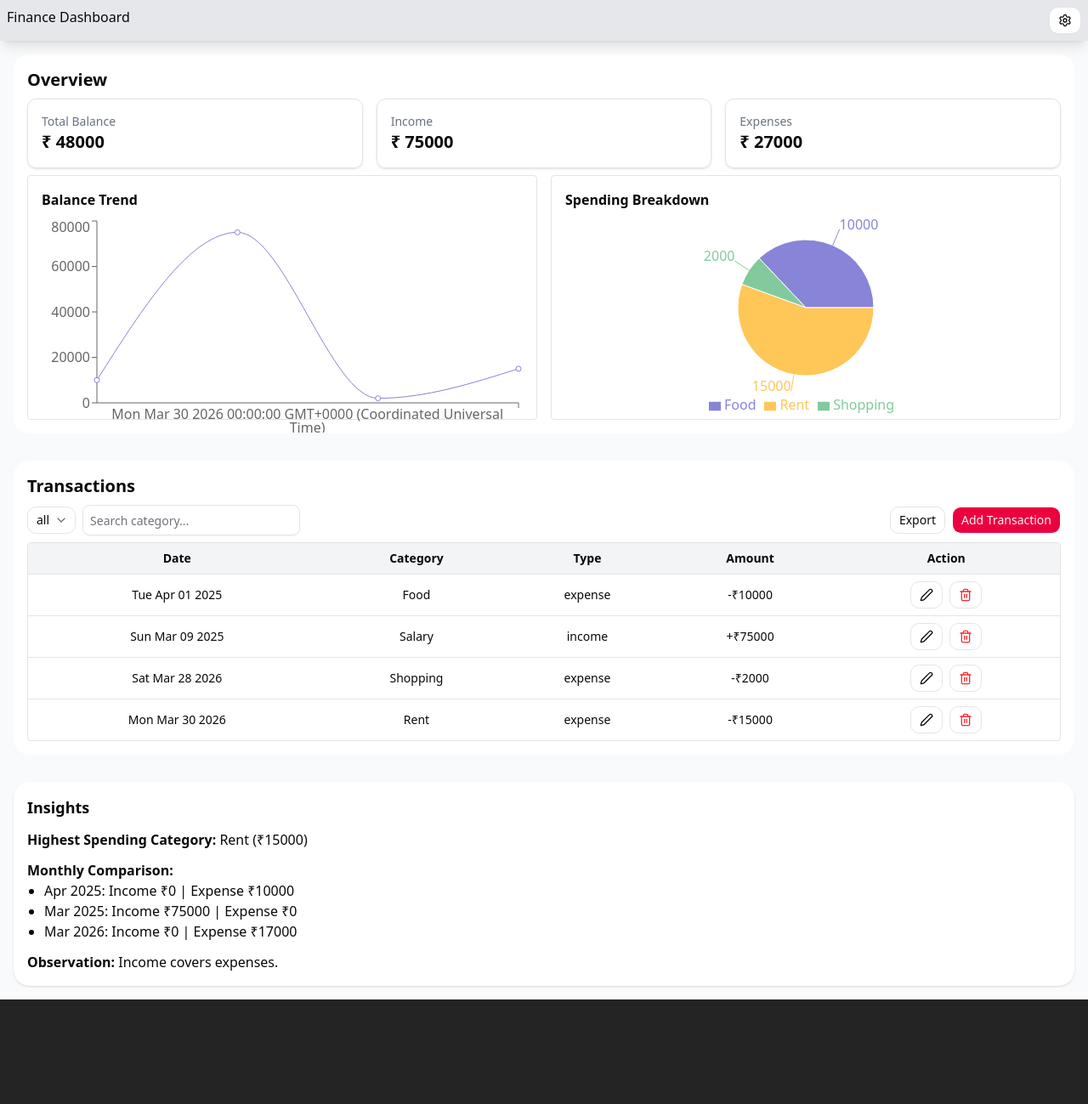
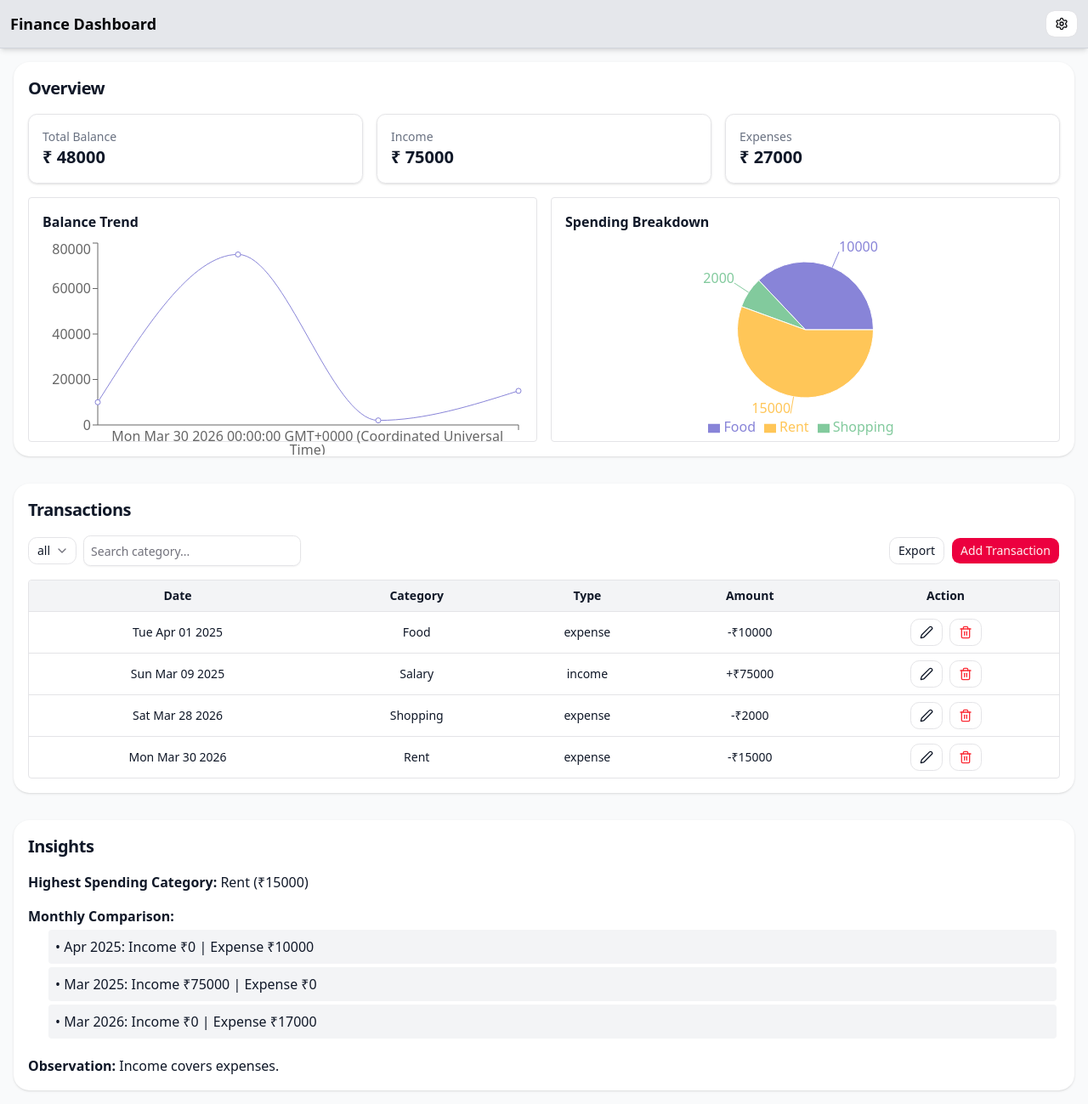
Before and after one commit to PriDebnath/zorvyn-assessment, a React (Vite) app: page / in a window 1280 px wide. Shown: the whole page at 85% size. Before the commit the page ends 1176 px from the top, so only its background shows below. Built offline with nearby package versions, Linux system fonts and the light colour scheme.

Commit message:
Enhanced Dark Mode.

```diff
--- a/src/feature/dashboard/component/insights/insights.tsx
+++ b/src/feature/dashboard/component/insights/insights.tsx
@@ -59,9 +59,7 @@ function InsightsComponent({ transactions }: Props) {
   }, [transactions]);
 
   return (
-    <div className="bg-white shadow rounded-2xl p-4 space-y-3">
-      <h2 className="text-lg font-semibold">Insights</h2>
-
+ <>
       {/* Highest Spending Category */}
       <p>
         <strong>Highest Spending Category:</strong>{" "}
@@ -73,9 +71,10 @@ function InsightsComponent({ transactions }: Props) {
         <strong>Monthly Comparison:</strong>
         <ul className="ml-5 list-disc">
           {Object.entries(monthlyComparison).map(([month, val]) => (
-            <li key={month}>
-              {month}: Income ₹{val.income} | Expense ₹{val.expense}
-            </li>
+            <p key={month}
+            className="bg-gray-100  hover:bg-gray-200 dark:bg-gray-800 dark:hover:bg-gray-700 rounded p-2 m-1">
+             • {month}: Income ₹{val.income} | Expense ₹{val.expense}
+            </p>
           ))}
         </ul>
       </div>
@@ -84,7 +83,7 @@ function InsightsComponent({ transactions }: Props) {
       <p>
         <strong>Observation:</strong> {observation}
       </p>
-    </div>
+    </>
   );
 }
 
--- a/src/feature/dashboard/component/transaction/add-edit-transaction.tsx
+++ b/src/feature/dashboard/component/transaction/add-edit-transaction.tsx
@@ -75,7 +75,7 @@ function AddEditTransaction(props: Props) {
 
     return (
         <Dialog open={open} onOpenChange={setOpen}>
-            <DialogContent className="sm:max-w-sm">
+            <DialogContent className="">
                 <DialogHeader>
                     <DialogTitle> {transaction ? "Update" : "Add"} Transaction</DialogTitle>
                     <DialogDescription>
--- a/src/feature/dashboard/component/transaction/transaction.tsx
+++ b/src/feature/dashboard/component/transaction/transaction.tsx
@@ -56,7 +56,7 @@ function TransactionComponent(props: Props) {
 
     return (
         <>
-            <div className="flex justify-between">
+            <div className="flex  flex-wrap gap-2 justify-between">
                 <div className="flex gap-2 items-center">
                     <SelectTransaction
                         id="select-filter"
@@ -74,11 +74,11 @@ function TransactionComponent(props: Props) {
                         onChange={(e) => setSearch(e.target.value)}
                     />
                 </div>
-                <div className="flex items-center gap-2">
+                <div className="flex items-center gap-2 flex-wrap" >
                     <ExportTransaction />
                     {role === "admin" && (
                         <Button
-    onClick={()=>handleAdd()}
+                            onClick={() => handleAdd()}
                         >
                             Add Transaction
                         </Button>
@@ -94,7 +94,7 @@ function TransactionComponent(props: Props) {
                     </div>
                 ) : (
                     <table className="w-full text-sm">
-                        <thead className="bg-gray-100">
+                        <thead className="bg-gray-100 dark:bg-gray-700">
                             <tr>
                                 <th className="p-2">Date</th>
                                 <th className="p-2">Category</th>
--- a/src/page/dashboard/dashboard.tsx
+++ b/src/page/dashboard/dashboard.tsx
@@ -1,37 +1,66 @@
-import React, { useEffect, useMemo, useState } from "react";
+import React from "react";
+import { useTransactionStore } from "@/store/transaction.store";
 import SummaryComponent from "@/feature/dashboard/summary/summary";
 import Setting from "@/feature/dashboard/component/setting/setting";
 import InsightsComponent from "@/feature/dashboard/component/insights/insights";
-import { useTransactionStore, type Transaction } from "@/store/transaction.store";
 import TransactionComponent from "@/feature/dashboard/component/transaction/transaction";
 import VisualizationComponent from "@/feature/dashboard/component/visualization/visualization";
 
 export default function Dashboard() {
-  const { transactions } = useTransactionStore()
+  const { transactions } = useTransactionStore();
+
+  // Shared section styling with dark mode support
+  const sectionClass = `
+    bg-white dark:bg-gray-900
+    text-gray-900 dark:text-gray-100
+    p-4 rounded-2xl flex flex-col gap-4
+    shadow-sm dark:shadow-none
+    border border-transparent dark:border-gray-800
+  `;
+
+  const sections = [
+    {
+      title: "Overview",
+      content: (
+        <>
+          <SummaryComponent transactions={transactions} />
+          <VisualizationComponent transactions={transactions} />
+        </>
+      ),
+    },
+    {
+      title: "Transactions",
+      content: (
+        <TransactionComponent transactions={transactions} />
+      ),
+    },
+    {
+      title: "Insights",
+      content: (
+        <InsightsComponent transactions={transactions} />
+      ),
+    },
+  ];
 
   return (
-    <div className="  flex flex-col bg-gray-50">
+    <div className="min-h-screen flex flex-col bg-gray-50 dark:bg-gray-950 transition-colors">
+      {/* Header */}
+      <header className="flex justify-between items-center bg-gray-200 dark:bg-gray-900 p-3 sticky z-50 top-0 shadow-md dark:shadow-none border-b border-gray-300 dark:border-gray-800">
+        <h1 className="text-lg font-semibold">Finance Dashboard</h1>
+        <Setting />
+      </header>
 
-      <div className="flex justify-between bg-gray-200 p-2 sticky z-50 top-0 shadow-lg">
-        <h1 className="">Finance Dashboard</h1>
-        <Setting />
-      </div>
-
-      <div className="p-4 flex flex-col gap-8">
-        <div className="bg-white p-4 rounded-2xl flex flex-col gap-2">
-          <h2 className="text-xl font-semibold">Overview</h2>
-        <SummaryComponent transactions={transactions} />
-        <VisualizationComponent transactions={transactions} />
-        </div>
-
-         <div className=" bg-white p-4 rounded-2xl flex flex-col gap-2 "  >
-            <h2 className="text-xl font-semibold">Transactions</h2>
-        <TransactionComponent transactions={transactions} />
- </div>
-                <InsightsComponent transactions={transactions} />
-
-      </div>
-
+      {/* Content */}
+      <main className="p-4 flex flex-col gap-8">
+        {sections.map((section) => (
+          <section key={section.title} className={sectionClass}>
+            <h2 className="text-xl font-semibold tracking-tight">
+              {section.title}
+            </h2>
+            {section.content}
+          </section>
+        ))}
+      </main>
     </div>
   );
 }
```
Lines whose indentation alone changed are shown as unchanged.
